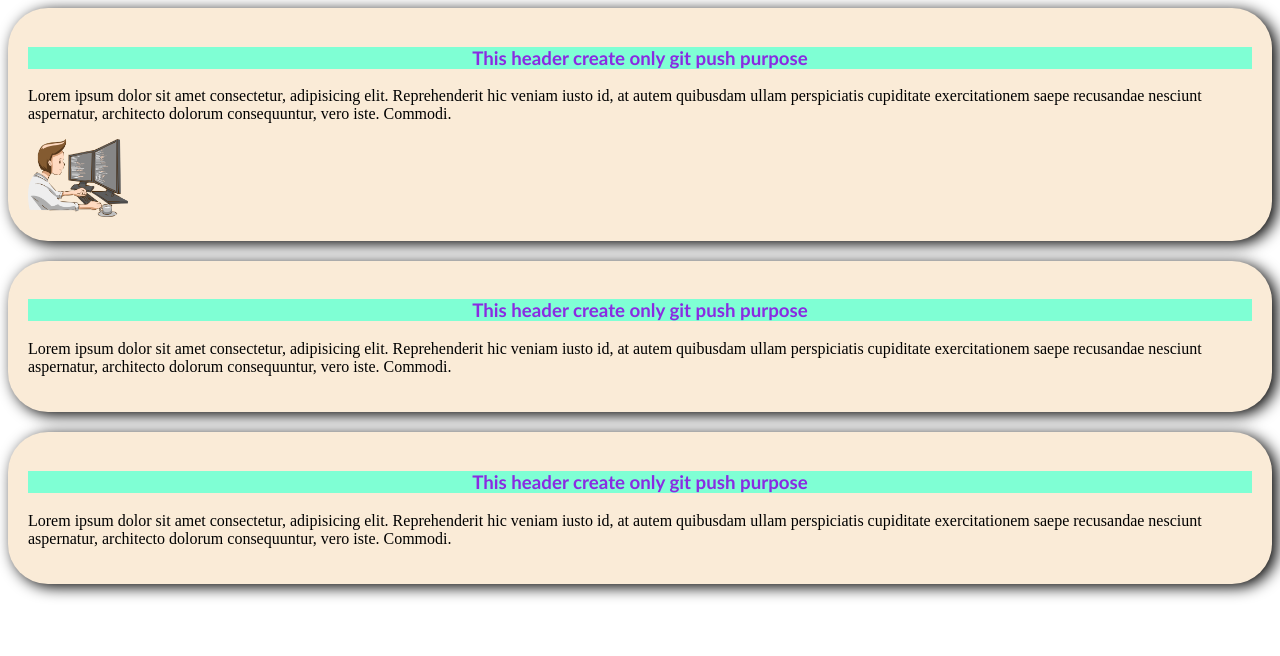
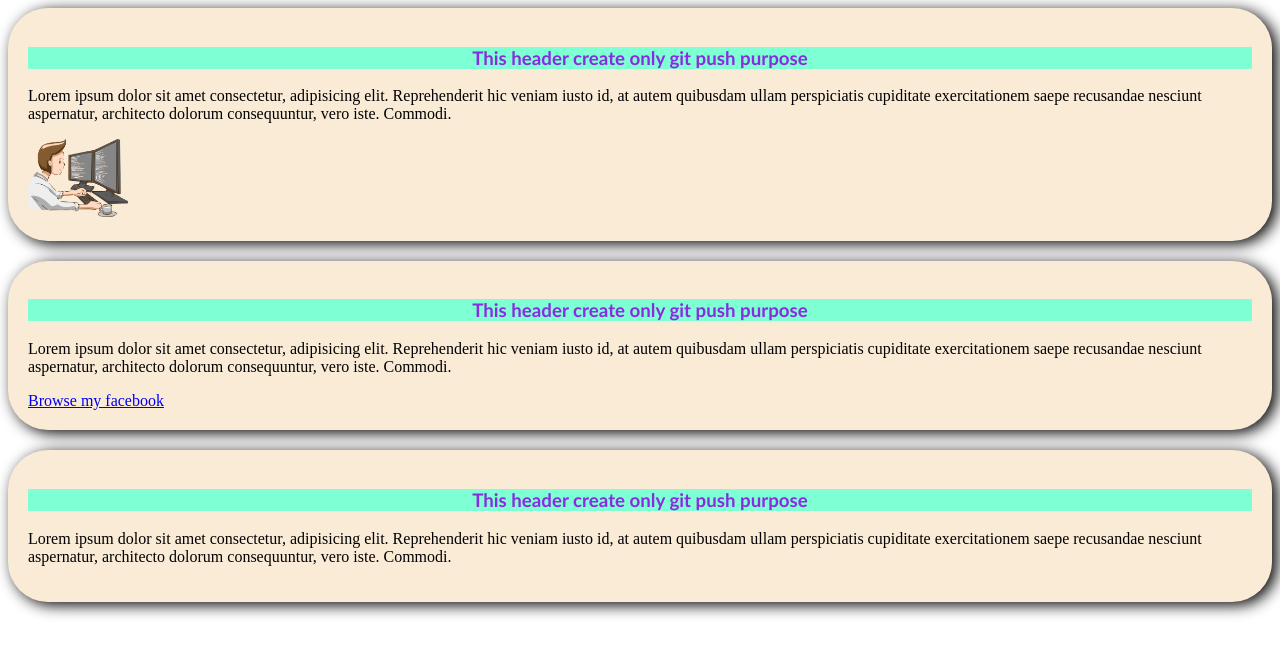
Before and after one commit to aadrabbani/my-first-github-repo, a plain HTML site: page index.html in a window 1280 px wide. Drawn offline with Linux system fonts and the light colour scheme.

Commit message:
added an ancor tag in html

```diff
--- a/index.html
+++ b/index.html
@@ -15,6 +15,7 @@
     <div class="two">
         <h3>This header create only git push purpose</h3>
         <p>Lorem ipsum dolor sit amet consectetur, adipisicing elit. Reprehenderit hic veniam iusto id, at autem quibusdam ullam perspiciatis cupiditate exercitationem saepe recusandae nesciunt aspernatur, architecto dolorum consequuntur, vero iste. Commodi.</p>
+        <a href="https://www.facebook.com/aad2855">Browse my facebook</a>
     </div>
     <div class="three">
         <h3>This header create only git push purpose</h3>
```
Also changed, not shown: style.css (line endings or trailing spaces).
